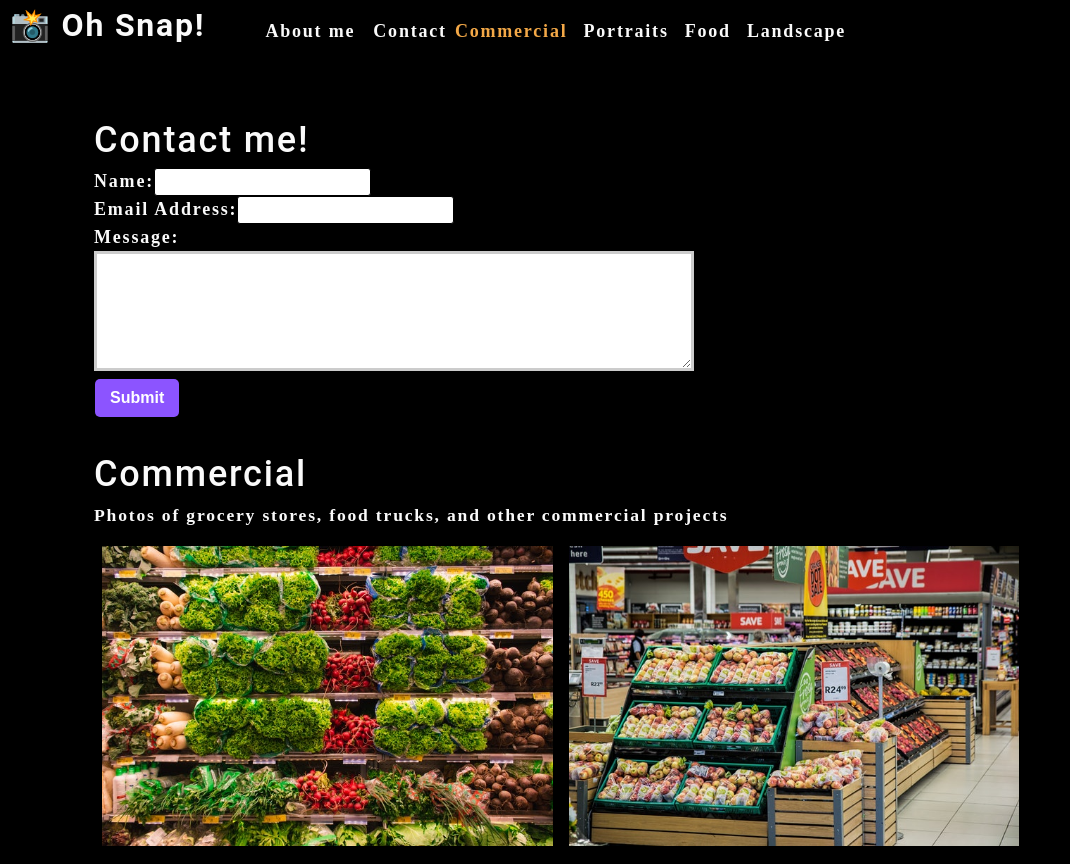
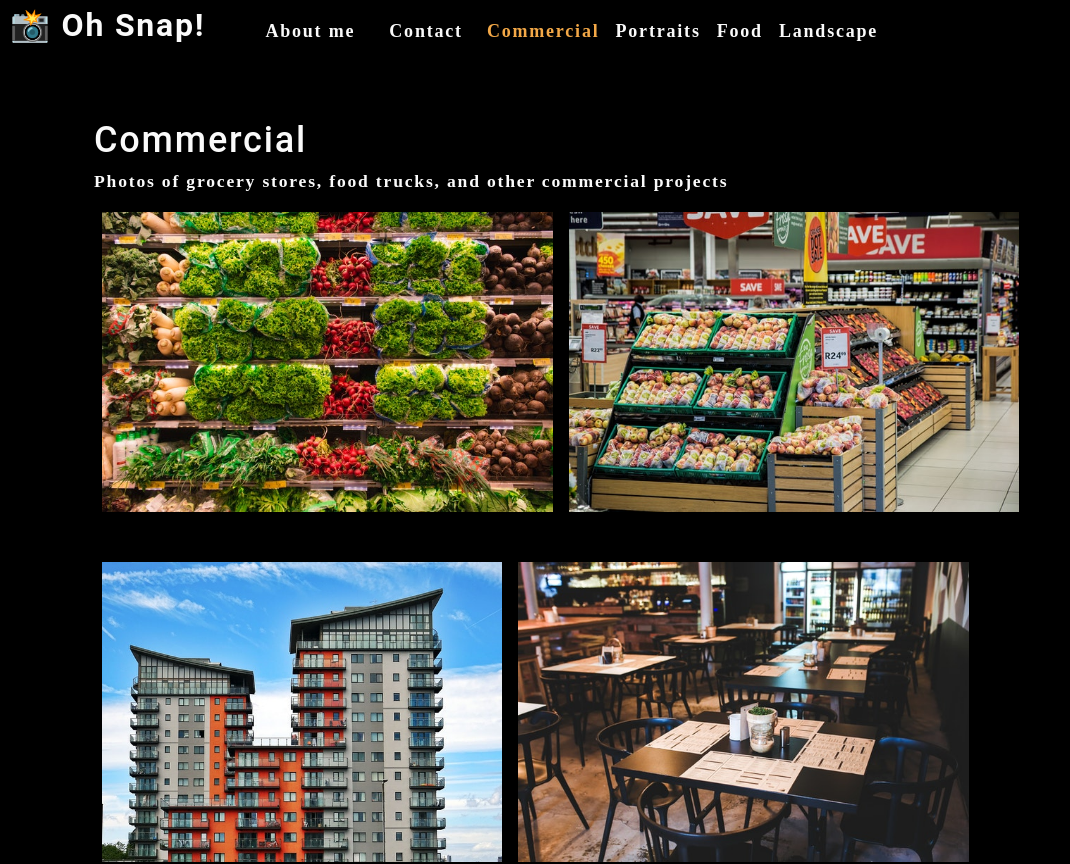
Before and after one commit to cduwors/photo-port, a React (Create React App) app: page / in a window 1280 px wide. Shown: the top 864 px of the page, without its empty margins (0-1070 px from the left). Built offline with nearby package versions, Linux system fonts and the light colour scheme.

Commit message:
contact form complete

```diff
--- a/src/App.js
+++ b/src/App.js
@@ -5,6 +5,7 @@
 import ContactForm from "./components/Contact";
 
 function App() {
+	const [contactSelected, setContactSelected] = useState(false);
 	const [categories] = useState([
 		{
 			name: "commercial",
@@ -26,12 +27,19 @@
 			<Nav
 				categories={categories}
 				setCurrentCategory={setCurrentCategory}
-				currentCategory={currentCategory}></Nav>
+				currentCategory={currentCategory}
+				contactSelected={contactSelected}
+				setContactSelected={setContactSelected}></Nav>
 			<main>
 				<div>
-					<ContactForm></ContactForm>
-					<Gallery currentCategory={currentCategory}></Gallery>
-					<About></About>
+					{!contactSelected ? (
+						<>
+							<Gallery currentCategory={currentCategory}></Gallery>
+							<About></About>
+						</>
+					) : (
+						<ContactForm></ContactForm>
+					)}
 				</div>
 			</main>
 		</div>
--- a/src/components/Contact/index.js
+++ b/src/components/Contact/index.js
@@ -1,4 +1,5 @@
 import React, { useState } from "react";
+import { validateEmail } from "../../utils/helpers";
 
 function ContactForm() {
 	const [formState, setFormState] = useState({
@@ -7,11 +8,31 @@
 		message: "",
 	});
 	const { name, email, message } = formState;
+	const [errorMessage, setErrorMessage] = useState("");
 
 	function handleChange(e) {
-		setFormState({ ...formState, [e.target.name]: e.target.value });
+		if (e.target.name === "email") {
+			const isValid = validateEmail(e.target.value);
+			// console.log(isValid);
+			//isValid conditional statement
+			if (!isValid) {
+				setErrorMessage("Your email is invalid.");
+			} else {
+				setErrorMessage("");
+			}
+		} else {
+			if (!e.target.value.length) {
+				setErrorMessage(`${e.target.name} is required.`);
+			} else {
+				setErrorMessage("");
+			}
+		}
+		if (!errorMessage) {
+			setFormState({ ...formState, [e.target.name]: e.target.value });
+		}
 	}
 	// console.log(formState);
+	// console.log("errorMessage", errorMessage);
 
 	function handleSubmit(e) {
 		e.preventDefault();
@@ -27,7 +48,7 @@
 					<input
 						type="text"
 						defaultValue={name}
-						onChange={handleChange}
+						onBlur={handleChange}
 						name="name"
 					/>
 				</div>
@@ -36,7 +57,7 @@
 					<input
 						type="email"
 						defaultValue={email}
-						onChange={handleChange}
+						onBlur={handleChange}
 						name="email"
 					/>
 				</div>
@@ -45,10 +66,15 @@
 					<textarea
 						name="message"
 						defaultValue={message}
-						onChange={handleChange}
+						onBlur={handleChange}
 						rows="5"
 					/>
 				</div>
+				{errorMessage && (
+					<div>
+						<p className="error-text">{errorMessage}</p>
+					</div>
+				)}
 				<button type="submit">Submit</button>
 			</form>
 		</section>
--- a/src/components/Nav/index.js
+++ b/src/components/Nav/index.js
@@ -1,8 +1,14 @@
-import React, { useEffect} from "react";
+import React, { useEffect } from "react";
 import { capitalizeFirstLetter } from "../../utils/helpers";
 
 function Nav(props) {
-	const { categories = [], setCurrentCategory, currentCategory } = props;
+	const {
+		categories = [],
+		setCurrentCategory,
+		currentCategory,
+		contactSelected,
+		setContactSelected,
+	} = props;
 
 	useEffect(() => {
 		document.title = capitalizeFirstLetter(currentCategory.name);
@@ -22,22 +28,28 @@
 			<nav>
 				<ul className="flex-row">
 					<li className="mx-2">
-						<a data-testid="about" href="#about">
+						<a
+							data-testid="about"
+							href="#about"
+							onClick={() => setContactSelected(false)}>
 							About me
 						</a>
 					</li>
-					<li>
-						<span>Contact</span>
+					<li className={`mx-2 ${contactSelected && "navActive"}`}>
+						<span onClick={() => setContactSelected(true)}>Contact</span>
 					</li>
 					{categories.map((category) => (
 						<li
 							className={`mx-1 ${
-								currentCategory.name === category.name && "navActive"
+								currentCategory.name === category.name &&
+								!contactSelected &&
+								"navActive"
 							}`}
 							key={category.name}>
 							<span
 								onClick={() => {
 									setCurrentCategory(category);
+									setContactSelected(false);
 								}}>
 								{capitalizeFirstLetter(category.name)}
 							</span>
```
